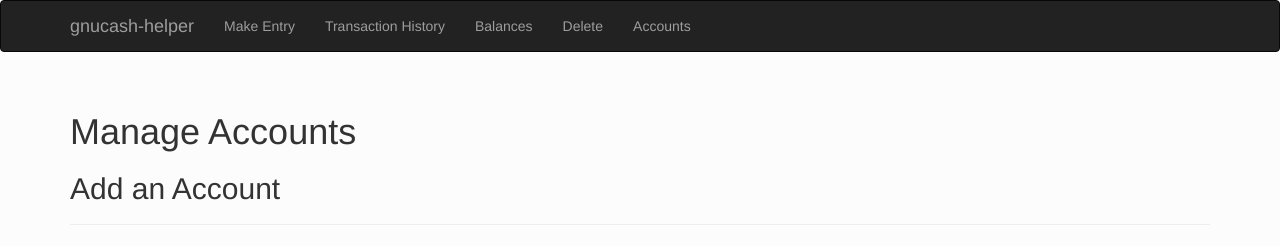
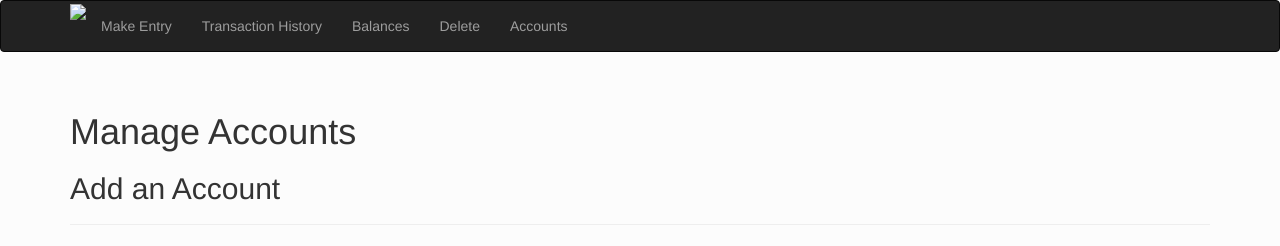
Before and after one commit to bxbrenden/gnucash-helper, a Flask app: template templates/accounts.html in a window 1280 px wide. Shown: the top 246 px of the page. Run offline with Flask 2, Linux system fonts and the light colour scheme; the template is opened without the code that fills it: values that come from a table or form of the project are taken from there, others are empty; parts of the project's set-up code (start-up, migrations or seed data) failed here and were passed over; some libraries are stand-ins or nearby versions.

Commit message:
Add logo to navbar, remove navbar-brand text

```diff
--- a/static/stylin.css
+++ b/static/stylin.css
@@ -13,3 +13,12 @@ tr.evenrow {
 tr.oddrow {
   background-color: #bcdcbc;
 }
+
+.logo {
+  float: left;
+  padding-left: 10px;
+}
+
+.navbar-left {
+  text-decoration: none;
+}
--- a/templates/base.html
+++ b/templates/base.html
@@ -15,7 +15,8 @@
 	  <span class="icon-bar"></span>
 	  <span class="icon-bar"></span>
 	</button>
-	<a class="navbar-brand" href="/entry">gnucash-helper</a>
+	<a class="navbar-left" href="/entry"><img src="{{ url_for('static',
+		filename='favicon-48.png') }}"></a>
       </div>
       <div class="navbar-collapse collapse">
 	      <ul class="nav navbar-nav">
--- a/templates/index.html
+++ b/templates/index.html
@@ -7,7 +7,7 @@
 <div class="page-header">
   <h1>Welcome to gnucash-helper!</h1>
 </div>
-<div>
+<div class="logo">
   <img src="{{ url_for('static', filename='gnucash-helper-bubble-logo_08-300x300.png') }}">
 </div>
 {% endblock %}
```
